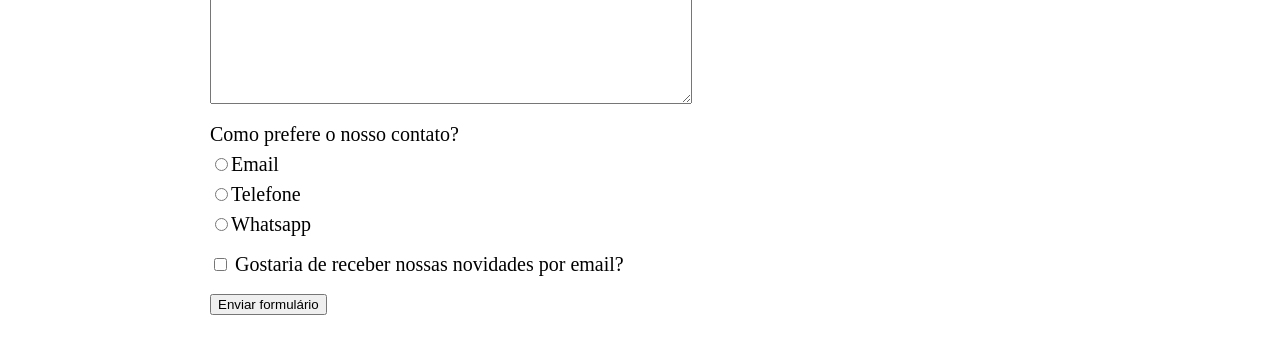
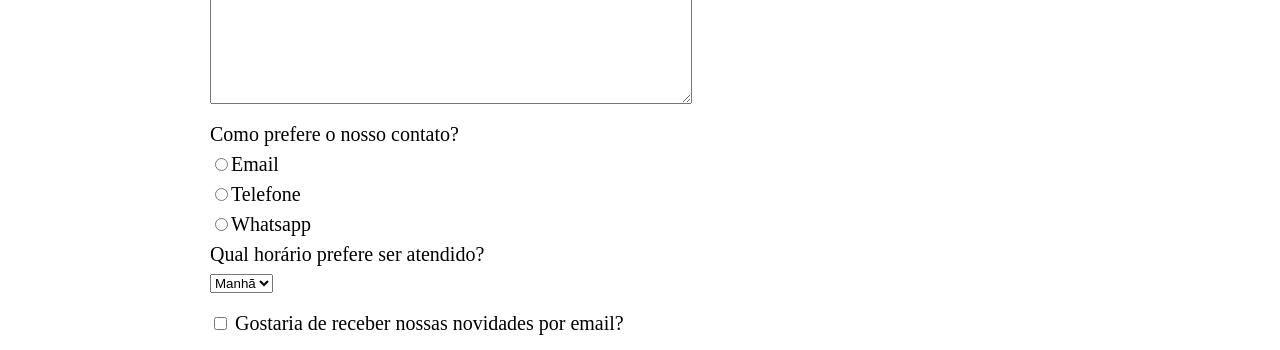
Before and after one commit to flaviocr2012/Barbearia-Alura, a plain HTML site: page contato.html in a window 1280 px wide. Shown: the part 758-1108 px from the top of the page. Drawn offline with Linux system fonts and the light colour scheme.

Commit message:
Criação do select

```diff
--- a/contato.html
+++ b/contato.html
@@ -37,7 +37,7 @@
        <textarea cols="30" rows="10"id="mensagem" class="input-padrao"></textarea>
 
       <div>
-        <p>Como prefere o nosso contato?</p>
+        <p class="teste" id="teste">Como prefere o nosso contato?</p>
         <label for="radio-email"><input type="radio" name="contato" value=
           "email" id="radio-email">Email</label>
 
@@ -46,6 +46,14 @@
 
         <label for="radio-whatsapp"><input type="radio" name="contato" value=
           "whatsapp" id="radio-whatsapp">Whatsapp</label>
+      </div>
+      <div>
+        <p>Qual horário prefere ser atendido?</p>
+        <select>
+          <option>Manhã</option>
+          <option>Tarde</option>
+          <option>Noite</option>
+        </select>
       </div>
 
       <label class="checkbox"><input type="checkbox">  Gostaria de receber nossas novidades por email?</label>
```
Also changed, not shown: style.css (line endings or trailing spaces).
